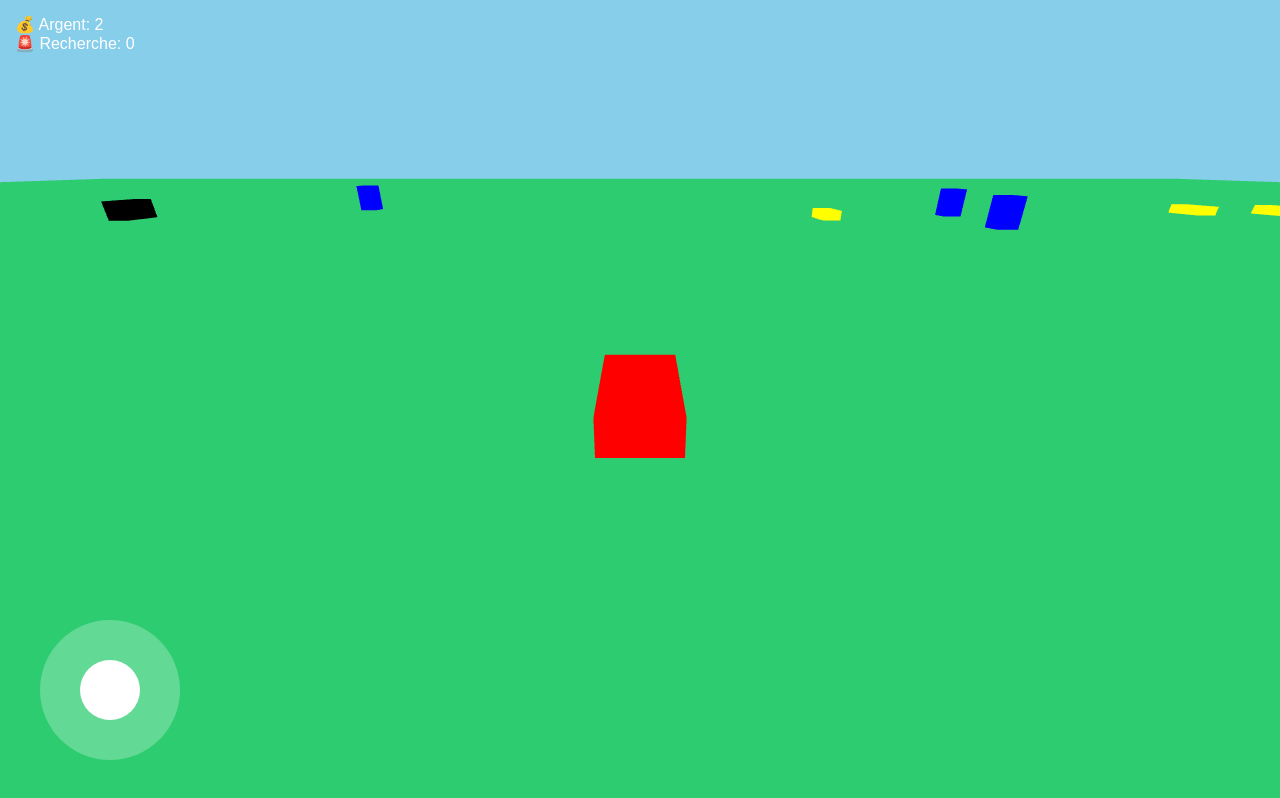
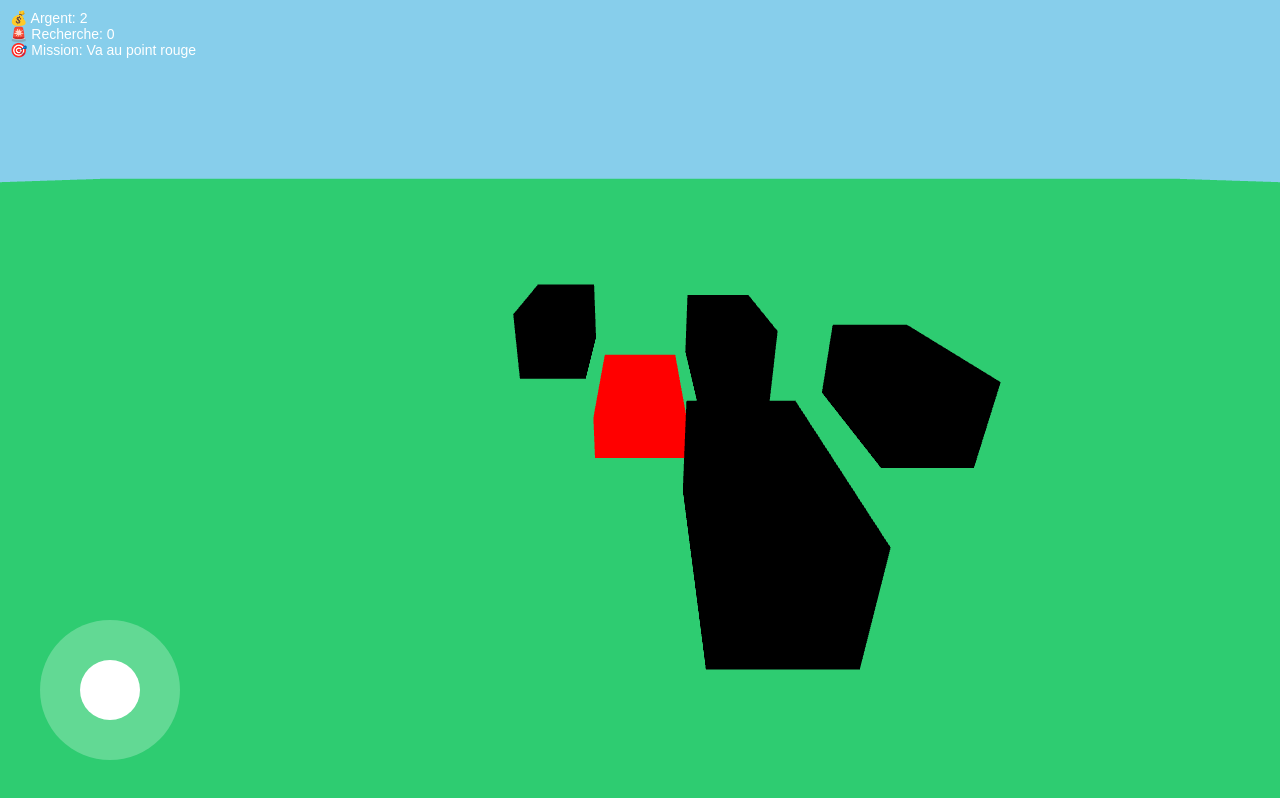
Before and after one commit to khalilsylla2021-stack/-galsen-trip-online, a plain HTML site: page index.html in a window 1280 px wide. Drawn offline with nearby package versions, Linux system fonts and the light colour scheme; animation ran at ten frames a second.

Commit message:
Update index.html

```diff
--- a/index.html
+++ b/index.html
@@ -3,7 +3,7 @@
 <head>
 <meta charset="UTF-8" />
 <meta name="viewport" content="width=device-width, initial-scale=1.0"/>
-<title>Galsen Trip V2.2</title>
+<title>Galsen Trip V2.3</title>
 
 <style>
 body { margin: 0; overflow: hidden; }
@@ -32,14 +32,15 @@ canvas { display: block; }
   touch-action: none;
 }
 
-/* 💰 UI */
+/* 🧭 HUD */
 #hud {
   position: absolute;
-  top: 15px;
-  left: 15px;
+  top: 10px;
+  left: 10px;
   color: white;
   font-family: Arial;
   z-index: 20;
+  font-size: 14px;
 }
 </style>
 </head>
@@ -48,7 +49,8 @@ canvas { display: block; }
 
 <div id="hud">
 💰 Argent: <span id="money">0</span><br>
-🚨 Recherche: <span id="wanted">0</span>
+🚨 Recherche: <span id="wanted">0</span><br>
+🎯 Mission: <span id="mission">Aucune</span>
 </div>
 
 <div id="joystickArea">
@@ -62,133 +64,139 @@ canvas { display: block; }
 let scene, camera, renderer;
 let car;
 
-let dx = 0;
-let dy = 0;
-let speed = 0.35;
+let dx=0,dy=0;
+let speed=0.35;
 
-let money = 0;
-let wanted = 0;
+let money=0;
+let wanted=0;
 
-let pnjList = [];
-let policeList = [];
-let trafficList = [];
+// 🎯 mission system
+let missionActive=false;
+let missionTarget;
+
+// 🧍 police
+let policeList=[];
 
 init();
 animate();
 
-function init() {
+function init(){
 
-  scene = new THREE.Scene();
-  scene.background = new THREE.Color(0x87ceeb);
+  scene=new THREE.Scene();
+  scene.background=new THREE.Color(0x87ceeb);
 
-  camera = new THREE.PerspectiveCamera(75, innerWidth/innerHeight, 0.1, 1000);
+  camera=new THREE.PerspectiveCamera(75,innerWidth/innerHeight,0.1,1000);
 
-  renderer = new THREE.WebGLRenderer({ antialias: true });
-  renderer.setSize(innerWidth, innerHeight);
+  renderer=new THREE.WebGLRenderer({antialias:true});
+  renderer.setSize(innerWidth,innerHeight);
   document.body.appendChild(renderer.domElement);
 
-  // 🌍 sol (Dakar simplifié)
-  const ground = new THREE.Mesh(
-    new THREE.PlaneGeometry(400, 400),
-    new THREE.MeshBasicMaterial({ color: 0x2ecc71 })
+  // 🌍 ville (Dakar simplifié)
+  let ground=new THREE.Mesh(
+    new THREE.PlaneGeometry(400,400),
+    new THREE.MeshBasicMaterial({color:0x2ecc71})
   );
-  ground.rotation.x = -Math.PI / 2;
+  ground.rotation.x=-Math.PI/2;
   scene.add(ground);
 
   // 🚗 joueur
-  car = new THREE.Mesh(
+  car=new THREE.Mesh(
     new THREE.BoxGeometry(2,1,4),
-    new THREE.MeshBasicMaterial({ color: 0xff0000 })
+    new THREE.MeshBasicMaterial({color:0xff0000})
   );
-  car.position.y = 0.5;
+  car.position.y=0.5;
   scene.add(car);
 
   camera.position.set(0,6,12);
 
-  // 🧍 PNJ
-  for (let i=0;i<10;i++){
-    let p = createBox(0x0000ff, 2,3,2);
-    p.position.set(rand(),1.5,rand());
-    scene.add(p);
-    pnjList.push(p);
-  }
-
   // 🚓 police
-  for (let i=0;i<3;i++){
-    let p = createBox(0x000000, 2,2,4);
+  for(let i=0;i<4;i++){
+    let p=new THREE.Mesh(
+      new THREE.BoxGeometry(2,2,4),
+      new THREE.MeshBasicMaterial({color:0x000000})
+    );
     p.position.set(rand(),1,rand());
-    p.speed = 0.04;
+    p.speed=0.05;
     scene.add(p);
     policeList.push(p);
   }
 
-  // 🚗 trafic
-  for (let i=0;i<5;i++){
-    let t = createBox(0xffff00, 2,1,4);
-    t.position.set(rand(),0.5,rand());
-    t.speed = 0.02;
-    scene.add(t);
-    trafficList.push(t);
-  }
+  // 🎯 première mission
+  createMission();
 
   setupJoystick();
-  window.addEventListener("resize", onResize);
-}
-
-function createBox(color,x,y,z){
-  return new THREE.Mesh(
-    new THREE.BoxGeometry(x,y,z),
-    new THREE.MeshBasicMaterial({color})
-  );
-}
-
-function rand(){
-  return (Math.random()-0.5)*200;
+  window.addEventListener("resize",onResize);
 }
 
 function animate(){
   requestAnimationFrame(animate);
 
-  // 🚗 mouvement joueur
-  car.position.x += dx * speed;
-  car.position.z += dy * speed;
+  // 🚗 déplacement
+  car.position.x+=dx*speed;
+  car.position.z+=dy*speed;
 
-  // 💰 gain d’argent (roulage)
-  money += 0.05;
-  document.getElementById("money").innerText = Math.floor(money);
+  // 💰 argent
+  money+=0.05;
+  document.getElementById("money").innerText=Math.floor(money);
 
-  // 🚨 wanted level (simple)
-  if (Math.random() < 0.001) wanted = Math.min(5, wanted+1);
-  document.getElementById("wanted").innerText = wanted;
-
-  // 🧍 PNJ mouvement
-  pnjList.forEach((p,i)=>{
-    p.position.x += Math.sin(Date.now()*0.001+i)*0.03;
-    p.position.z += Math.cos(Date.now()*0.001+i)*0.03;
-  });
+  // 🚨 wanted level (augmente si tu bouges vite)
+  if(Math.abs(dx)+Math.abs(dy)>1.2){
+    wanted=Math.min(5,wanted+0.01);
+  } else {
+    wanted=Math.max(0,wanted-0.01);
+  }
+  document.getElementById("wanted").innerText=Math.floor(wanted);
 
   // 🚓 police chase
   policeList.forEach(p=>{
-    p.position.x += (car.position.x - p.position.x)*0.01;
-    p.position.z += (car.position.z - p.position.z)*0.01;
+    let dirX=car.position.x-p.position.x;
+    let dirZ=car.position.z-p.position.z;
+
+    p.position.x+=dirX*p.speed;
+    p.position.z+=dirZ*p.speed;
+
+    // collision police
+    if(Math.abs(dirX)<2 && Math.abs(dirZ)<2){
+      money=Math.max(0,money-1);
+    }
   });
 
-  // 🚗 trafic simple
-  trafficList.forEach(t=>{
-    t.position.z += t.speed;
-    if(t.position.z > 100) t.position.z = -100;
-  });
+  // 🎯 mission check
+  if(missionActive){
+    let dxm=car.position.x-missionTarget.x;
+    let dzm=car.position.z-missionTarget.z;
 
-  camera.position.x = car.position.x;
-  camera.position.z = car.position.z + 12;
+    if(Math.sqrt(dxm*dxm+dzm*dzm)<5){
+      missionActive=false;
+      money+=100;
+      document.getElementById("mission").innerText="Réussie (+100💰)";
+      setTimeout(createMission,2000);
+    }
+  }
+
+  camera.position.x=car.position.x;
+  camera.position.z=car.position.z+12;
   camera.lookAt(car.position);
 
   renderer.render(scene,camera);
 }
 
+// 🎯 mission system
+function createMission(){
+  missionTarget={
+    x:(Math.random()-0.5)*150,
+    z:(Math.random()-0.5)*150
+  };
+  missionActive=true;
+
+  document.getElementById("mission").innerText="Va au point rouge";
+}
+
+// 🎮 joystick
 function setupJoystick(){
-  const stick = document.getElementById("stick");
-  const area = document.getElementById("joystickArea");
+
+  const stick=document.getElementById("stick");
+  const area=document.getElementById("joystickArea");
 
   const center=70,max=50;
 
@@ -218,6 +226,10 @@ function setupJoystick(){
   });
 }
 
+function rand(){
+  return (Math.random()-0.5)*200;
+}
+
 function onResize(){
   camera.aspect=innerWidth/innerHeight;
   camera.updateProjectionMatrix();
```
